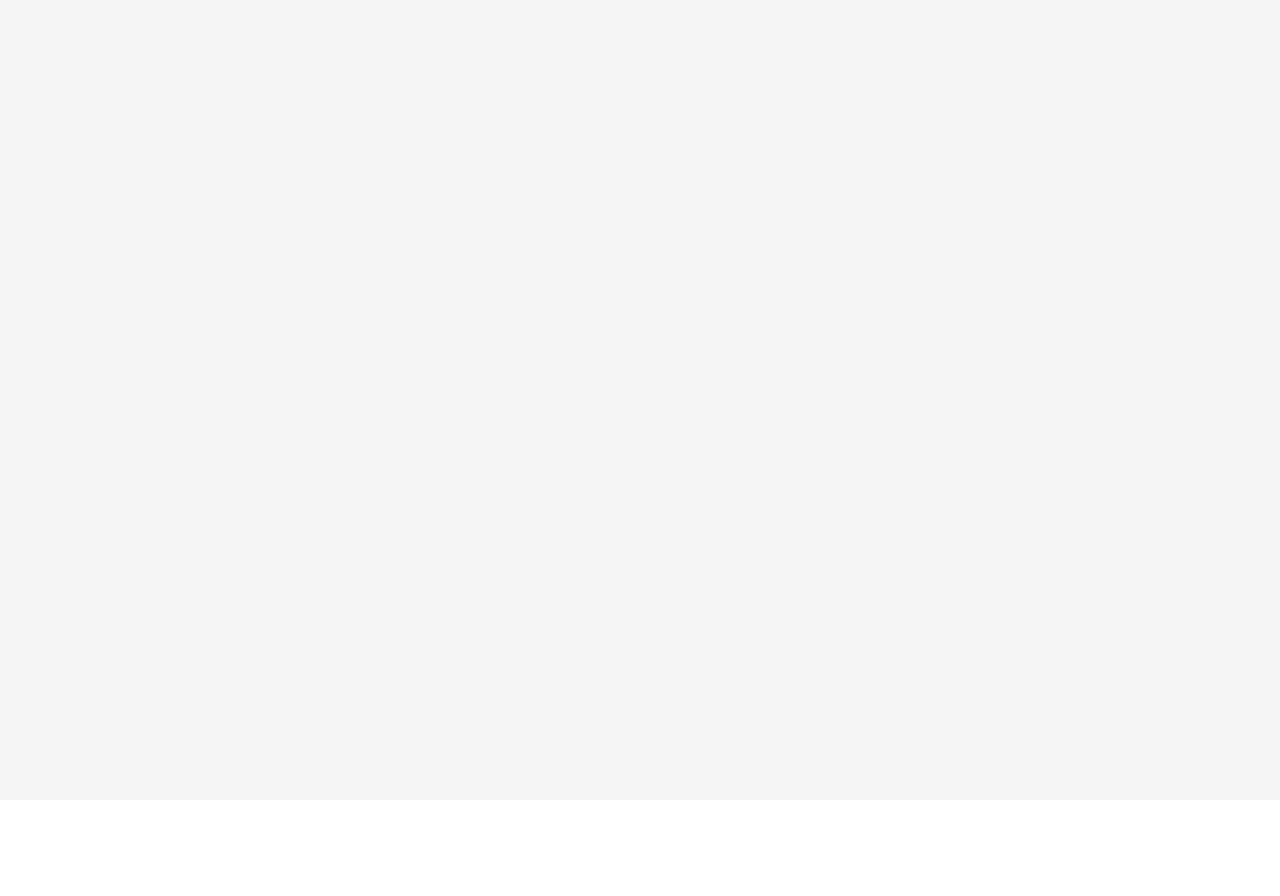
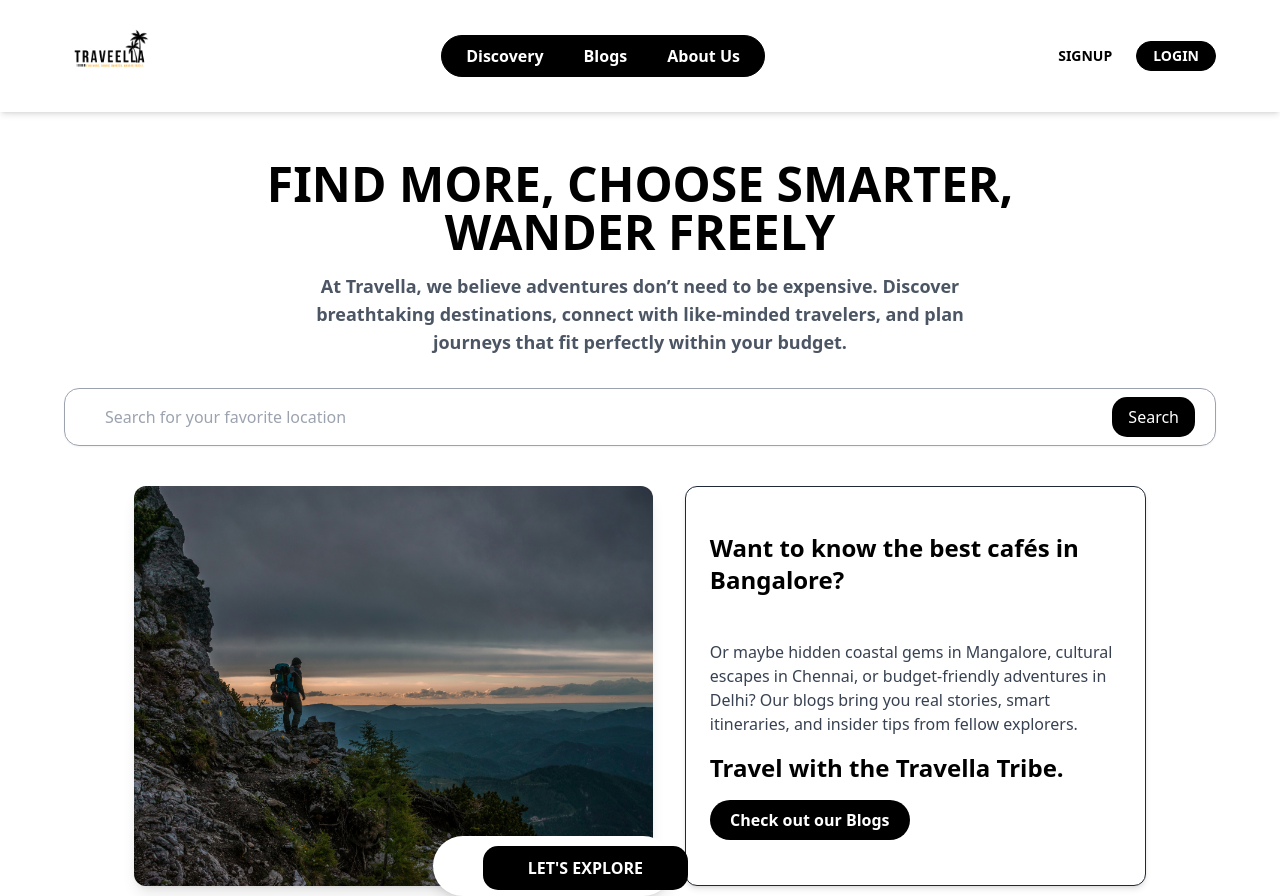
Before and after one commit to mitaliiiiii/Traveella, a React (Create React App) app in the folder client/: page /LandingPageOnScroll in a window 1280 px wide. Before the commit this address had no page. Before the commit the page ends 800 px from the top, so only its background shows below. Built offline with nearby package versions, Linux system fonts and the light colour scheme.

Commit message:
adding landing page after scroll down

```diff
--- a/client/src/App.js
+++ b/client/src/App.js
@@ -8,7 +8,7 @@ import LandingPage from "./pages/LandingPage";
 import SignUp from "./pages/SignUp";
 import Login from "./pages/Login";
 import AfterLoggedInPage from "./pages/AfterLoggedInPage";
-
+import LandingPageOnScroll from "./pages/LandinPageOnScroll";
 
 
 
@@ -40,7 +40,7 @@ function App() {
         {/* after logged in page */}
         <Route path="/afterloggedinpage" element={<AfterLoggedInPage />} />
 
-
+         <Route path="/LandingPageOnScroll" element={<LandingPageOnScroll />} />
 
       </Routes>
     </div>
--- a/client/src/components/HeroSection.jsx
+++ b/client/src/components/HeroSection.jsx
@@ -7,7 +7,7 @@ export default function HeroSection() {
         FIND MORE, CHOOSE SMARTER, <br /> WANDER FREELY
       </h1>
 
-      <p className="text-gray-600 mt-4 max-w-2xl mx-auto text-lg">
+      <p className="text-gray-600 mt-4 max-w-2xl mx-auto text-lg font-bold">
         At Travella, we believe adventures don’t need to be expensive. Discover breathtaking destinations, connect with like-minded travelers, and plan journeys that fit perfectly within your budget.
       </p>
     </section>
--- a/client/src/components/Offerings.jsx
+++ b/client/src/components/Offerings.jsx
@@ -20,8 +20,8 @@ const offerings = [
 
 export default function Offerings() {
   return (
-    <section className="max-w-6xl mx-auto mt-0 px-6 ">
-      <div className="flex justify-between items-center mb-6 translate-y-[40px]">
+    <section className="max-w-6xl mx-auto mt-6 px-6">
+      <div className="flex justify-between items-center mb-6">
         <h2 className="text-2xl font-bold">Our Offerings</h2>
         <button className="text-indigo-600 font-medium hover:underline">
           See all
--- a/client/src/components/SearchBar.jsx
+++ b/client/src/components/SearchBar.jsx
@@ -3,16 +3,18 @@ import React from "react";
 export default function SearchBar() {
   return (
     <div className="flex justify-center mt-8">
-      <div className="flex w-full max-w-xl border border-gray-400 rounded-full overflow-hidden shadow-sm">
+      <div className="flex w-full max-w-6xl border border-gray-400 rounded-[15px] overflow-hidden shadow-sm py-2 px-5">
         <input
           type="text"
           placeholder="Search for your favorite location"
-          className="flex-1 px-5 py-3 outline-none"
+          className="flex-1 px-5 py-2 outline-none"
         />
-        <button className="bg-black text-white px-6 py-3 hover:bg-gray-800">
+        <button className="bg-black text-white px-4 py-0 hover:bg-gray-800 rounded-[15px]">
           Search
         </button>
       </div>
+
+
     </div>
   );
 }
--- a/client/src/pages/LandinPageOnScroll.jsx
+++ b/client/src/pages/LandinPageOnScroll.jsx
@@ -0,0 +1,105 @@
+import React from "react";
+import HeroSection from "../components/HeroSection";
+import { useNavigate } from "react-router-dom";
+import travel from "../images/traveellalogo_black.png";
+import SearchBar from "../components/SearchBar";
+import landing from "../images/landingPageBg.jpg";
+
+export default function LandingPageOnScroll() {
+  const navigate = useNavigate();
+
+  return (
+    <div className="relative min-h-screen w-full bg-white text-black">
+      {/* Navbar */}
+      <nav className="fixed top-0 left-0 right-0 z-30 flex items-center justify-between px-4 sm:px-6 md:px-8 lg:px-16 py-2 bg-white shadow-md">
+        {/* Logo */}
+        <div className="flex items-center">
+          <img
+            src={travel}
+            alt="Travel"
+            className="h-12 sm:h-16 md:h-20 lg:h-24 w-auto object-contain"
+          />
+        </div>
+
+        {/* Navbar links */}
+        <div className="bg-black border border-black px-6 py-2 rounded-full hidden md:flex space-x-10 text-sm lg:text-base font-medium">
+          <button className="hover:text-gray-400 text-white transition-colors duration-200 font-bold">
+            Discovery
+          </button>
+          <button className="hover:text-gray-400 text-white transition-colors duration-200 font-bold">
+            Blogs
+          </button>
+          <button className="hover:text-gray-400 text-white transition-colors duration-200 font-bold">
+            About Us
+          </button>
+        </div>
+
+        {/* Auth buttons */}
+        <div className="flex space-x-2 sm:space-x-3 text-xs sm:text-sm">
+          <button
+            onClick={() => navigate("/signup")}
+            className="hover:text-gray-400 transition-colors duration-200 px-3 py-1 font-bold"
+          >
+            SIGNUP
+          </button>
+          <button
+            onClick={() => navigate("/login")}
+            className="border border-black px-4 text-white bg-black py-1 rounded-full hover:bg-white hover:text-black transition-all duration-200 font-extrabold"
+          >
+            LOGIN
+          </button>
+        </div>
+      </nav>
+
+      {/* Hero Section */}
+      <div className="pt-[120px]">
+        <HeroSection />
+      </div>
+
+      {/* Search Bar */}
+      <div className="mt-6">
+        <SearchBar />
+      </div>
+
+      {/* Mid Section */}
+      <div className="flex flex-col md:flex-row items-start justify-center w-full mt-10 px-4 sm:px-8 lg:px-16 gap-8">
+  {/* Left - Image (60%) */}
+  <div className="md:w-[45%] w-full relative flex items-center h-[400px]">
+    <img
+      src={landing}
+      alt="Travel"
+      className="w-full h-full rounded-xl object-cover shadow-lg"
+    />
+ <div className="h-[400px] bg-white relative">
+    {/* Button cutting the bottom-right corner */}
+   <div className="absolute bottom-0 right-0 translate-x-[20px] translate-y-[10px] bg-white text-black px-[120px] py-[30px] rounded-full font-semibold shadow-lg whitespace-nowrap">
+  <button className="absolute  bg-black text-white rounded-[15px] -translate-x-[70px] -translate-y-[20px] px-[45px] py-[10px]  hover:bg-gray-800 transition-colors duration-200 font-semibold">
+   LET'S EXPLORE
+  </button>
+</div>
+
+</div>
+
+
+  </div>
+
+  {/* Right - Text Box (40%) */}
+  <div className="md:w-[40%] w-full border border-gray-800 rounded-xl p-6 shadow-md bg-white h-[400px] flex flex-col justify-center">
+    <h2 className="text-2xl font-bold mb-11">
+      Want to know the best cafés in Bangalore?
+    </h2>
+    <p className="text-gray-700 mb-4">
+      Or maybe hidden coastal gems in Mangalore, cultural escapes in Chennai,
+      or budget-friendly adventures in Delhi? Our blogs bring you real stories,
+      smart itineraries, and insider tips from fellow explorers.
+    </p>
+    <h2 className="text-2xl font-bold mb-4">Travel with the Travella Tribe.</h2>
+    <button className="bg-black w-[200px] text-white rounded-[20px] px-1 py-2  hover:bg-gray-800 transition-colors duration-200 font-semibold">
+      Check out our Blogs
+    </button>
+  </div>
+</div>
+
+    </div>
+  );
+}
```
Also changed, not shown: client/src/pages/LandingPage.jsx (+19 -95 lines), client/src/images/traveellalogo_black.png (added).
